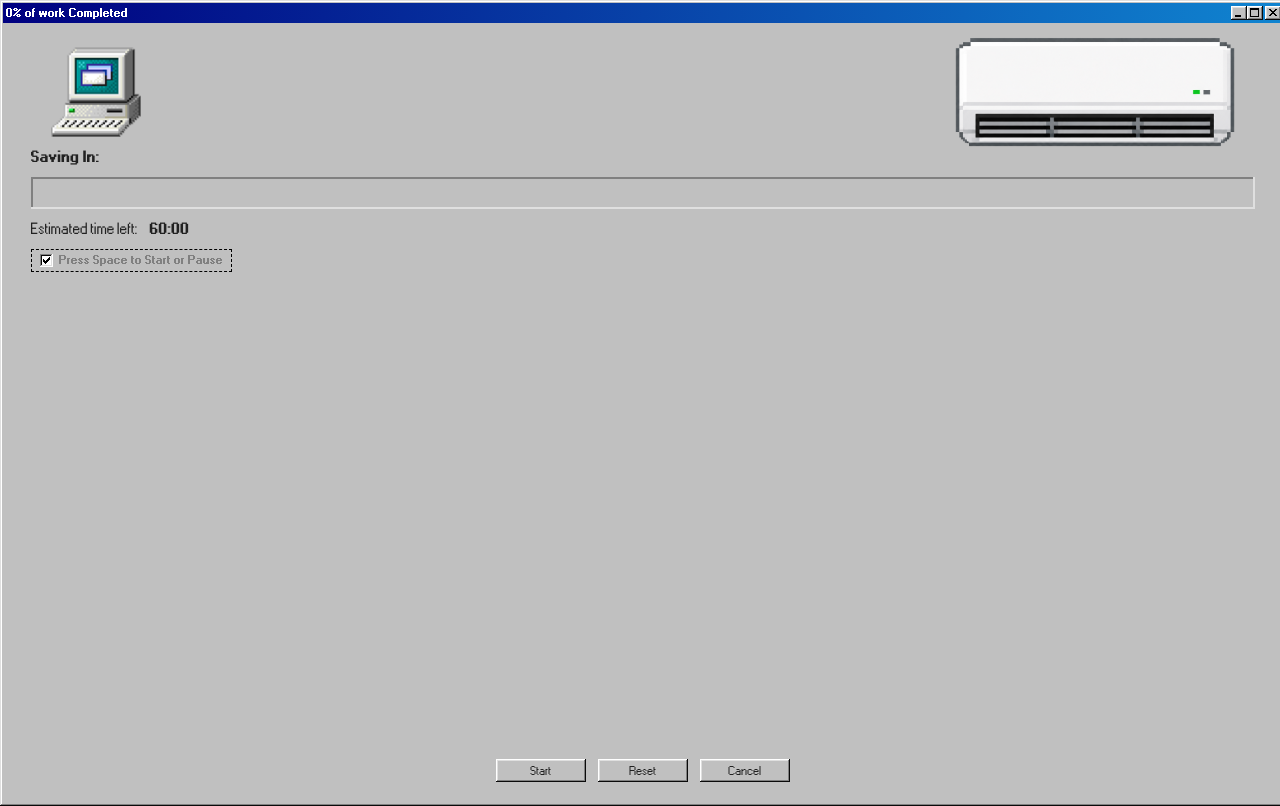
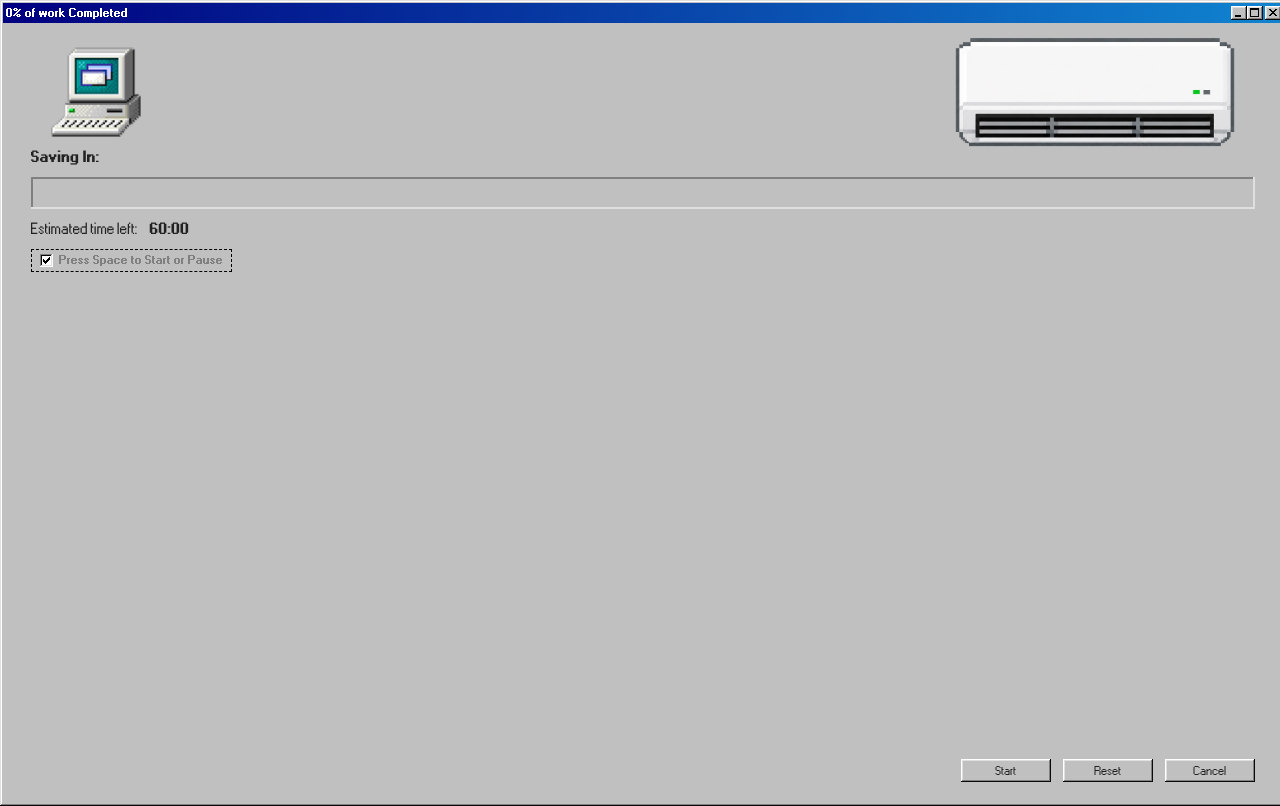
Before and after one commit to xenkou90/cooldown-timer, a React (Vite) app: page / in a window 1280 px wide. Built offline with nearby package versions, Linux system fonts and the light colour scheme.

Commit message:
style: shorten window and right-align bottom buttons

```diff
--- a/electron/main.cjs
+++ b/electron/main.cjs
@@ -6,7 +6,7 @@ const isDev = process.env.NODE_ENV === "development";
 function createWindow() {
     const win = new BrowserWindow({
         width: 720,
-        height: 480,
+        height: 400,
         resizable: false,
         frame: false, // No OS title bar
         webPreferences: {
--- a/src/App.module.css
+++ b/src/App.module.css
@@ -95,7 +95,7 @@
 .buttonRow {
     display: flex;
     gap: 12px;
-    justify-content: center;
+    justify-content: flex-end;
     margin-top: auto; /* push to bottom of window body */
 }
 
```
